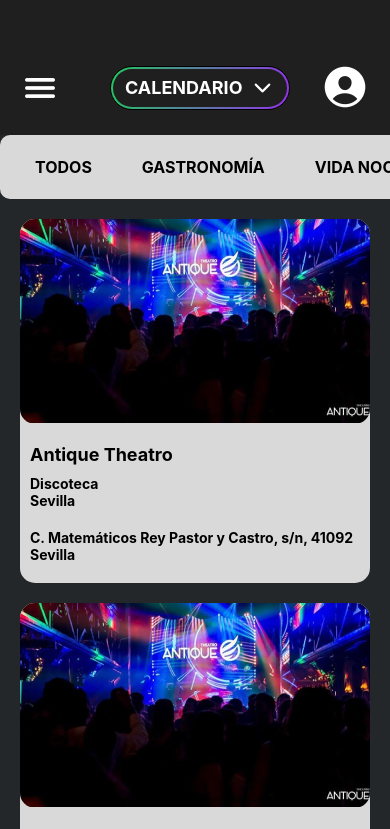
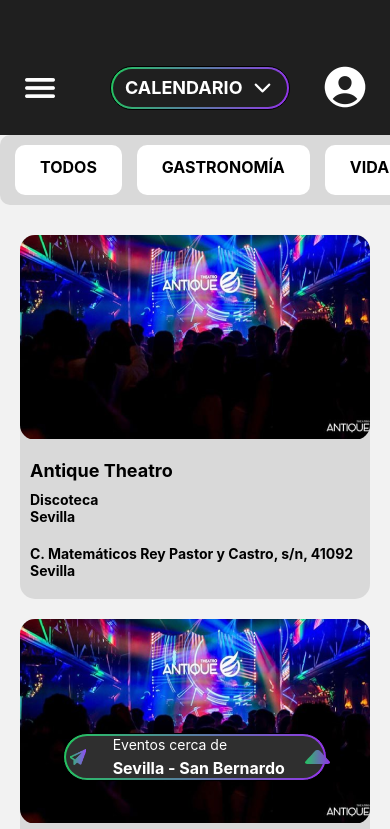
Before and after one commit to Guia-Social/GuiaSocial-Front, a React Native app: screen /Home in a window 390 px wide. Shown: the top 829 px of the page. Built offline with nearby package versions, Linux system fonts and the light colour scheme.

Commit message:
Pantalla HomeScreen terminada

```diff
--- a/package.json
+++ b/package.json
@@ -12,11 +12,11 @@
     "@react-native-async-storage/async-storage": "^2.1.0",
     "@react-navigation/stack": "^7.1.1",
     "expo": "~52.0.28",
+    "expo-linear-gradient": "~14.0.2",
     "expo-status-bar": "~2.0.1",
     "guiasocial": "file:",
     "react": "18.3.1",
-    "react-native": "0.76.6",
-    "expo-linear-gradient": "~14.0.2"
+    "react-native": "0.76.6"
   },
   "devDependencies": {
     "@babel/core": "^7.20.0"
--- a/src/paginas/tabs/HomeScreen.js
+++ b/src/paginas/tabs/HomeScreen.js
@@ -3,7 +3,6 @@
 import { useNavigation } from "@react-navigation/native";
 import { LinearGradient } from 'expo-linear-gradient';
 import { Ionicons } from "@expo/vector-icons";
-
 
 export function HomeScreen() {
   const navigation = useNavigation();
@@ -40,8 +39,7 @@
   ];
 
   return (
-    <ScrollView contentContainerStyle={styles.scrollContainer}>
-      {/* Encabezado */}
+    <>
       <View style={styles.header}>
         <View style={styles.headerLeft}>
           <TouchableOpacity style={styles.menuButton} onPress={() => navigation.navigate('Opciones')}>
@@ -60,15 +58,19 @@
               <Ionicons name="chevron-down" size={24} color="#fff"></Ionicons>
             </TouchableOpacity>
           </LinearGradient>
+        </View>
 
-        </View>
         <TouchableOpacity style={styles.profileButton} onPress={() => navigation.navigate('Perfil')}>
           <Ionicons name="person-circle" size={50} color="#fff"></Ionicons>
         </TouchableOpacity>
       </View>
 
-      {/* Categorías de eventos */}
-      <ScrollView horizontal showsHorizontalScrollIndicator={false} contentContainerStyle={styles.eventCategories}>
+      {/* Scroll horizontal de categorías de eventos */}
+      <ScrollView
+        horizontal
+        showsHorizontalScrollIndicator={false}
+        contentContainerStyle={styles.eventCategories}
+      >
         <TouchableOpacity style={styles.eventCategoryButton}>
           <Text style={styles.eventCategoryButtonText}>TODOS</Text>
         </TouchableOpacity>
@@ -93,6 +95,7 @@
       </ScrollView>
 
       {/* Lista de eventos */}
+      <ScrollView>
         <View style={styles.eventList}>
           {eventos.map((evento) => (
             <View key={evento.id} style={styles.eventCard}>
@@ -108,6 +111,35 @@
           ))}
         </View>
       </ScrollView>
+
+      {/* Boton localizaciones cercanas */}
+      <View style={styles.buttonLocation}>
+        {/* Degradado aplicado al borde del calendario */}
+        <LinearGradient
+          colors={['#22c55e', '#9333ea']}
+          start={{ x: 0, y: 0 }}
+          end={{ x: 1, y: 1 }}
+          style={styles.gradientBorder}
+        >
+          <View style={styles.backgroundContainer}>
+            <Image
+              source={require('../../../assets/direccion-vector.png')}
+              style={styles.iconLocationImage}
+            />
+            <TouchableOpacity style={styles.containerTextButton} onPress={() => navigation.navigate('SearchNearbyLocation')}>
+              <Text style={styles.nearEvents}>Eventos cerca de</Text>
+              <Text style={styles.nearEventsLocation}>Sevilla - San Bernardo</Text>
+            </TouchableOpacity>
+            <View style={styles.iconArrowUpImageContainer}>
+              <Image
+                source={require('../../../assets/flecha.png')}
+                style={styles.iconArrowUpImage}
+              />
+            </View>
+          </View>
+        </LinearGradient>
+      </View>
+    </>
   );
 }
 
@@ -116,10 +148,7 @@
     flex: 1,
     backgroundColor: '#23272A',
   },
-  scrollContainer: {
-    paddingBottom: 20,
-    backgroundColor: '#23272A',
-  },
+
   header: {
     flexDirection: 'row',
     justifyContent: 'space-between',
@@ -129,10 +158,12 @@
     paddingBottom: 20,
     backgroundColor: '#1F1F1F',
   },
+
   headerLeft: {
     flexDirection: 'row',
     alignItems: 'center',
   },
+
   menuButton: {
     marginRight: 50,
   },
@@ -146,6 +177,7 @@
     paddingVertical: 2,
     paddingHorizontal: 2,
   },
+
   calendarButton: {
     flexDirection: 'row',
     alignItems: 'center',
@@ -155,66 +187,81 @@
     paddingVertical: 6,
     paddingHorizontal: 12,
   },
+
   calendarTitle: {
     color: '#fff',
     fontSize: 18,
     fontWeight: 'bold',
     marginRight: 8,
-
   },
 
   eventCategories: {
-    paddingHorizontal: 10,
-    alignItems: 'center',
     flexDirection: 'row',
     backgroundColor: '#D9D9D9',
     paddingVertical: 10,
     borderRadius: 10,
+    paddingHorizontal: 15,
+    marginBottom: 10, // Añadimos espacio entre la cabecera y las categorías
   },
+
   eventCategoryButton: {
     paddingVertical: 12,
     paddingHorizontal: 25,
     borderRadius: 10,
+    marginRight: 15, // Espacio entre los botones
+    backgroundColor: '#ffffff', // Fondo blanco para los botones
+    justifyContent: 'center', // Centra el contenido dentro del botón
+    alignItems: 'center', // Asegura que el texto esté centrado
+    height: 50, // Asegura que los botones tengan una altura fija
   },
+
   eventCategoryButtonText: {
-    color: '#000000',
+    color: '#000000',  // Color de texto negro
     fontSize: 16,
     fontWeight: 'bold',
+    textAlign: 'center',  // Centra el texto dentro del botón
+    flex: 1, // Asegura que el texto ocupe todo el espacio disponible
   },
+
   eventList: {
     paddingHorizontal: 20,
     marginTop: 20,
   },
+
   eventCard: {
     marginBottom: 20,
     backgroundColor: '#D9D9D9',
     borderRadius: 15,
     padding: 0,
   },
+
   eventImage: {
     width: '100%',
     borderRadius: 15,
     marginBottom: 10,
-    padding: 100,
   },
+
   eventTitle: {
     padding: 10,
     color: '#000000',
     fontSize: 18,
     fontWeight: 'bold',
   },
+
   eventLocation: {
     paddingHorizontal: 10,
     color: '#000000',
     fontSize: 14,
     fontWeight: 'bold',
   },
+
   eventCity: {
     paddingHorizontal: 10,
     color: '#000000',
     fontSize: 14,
     fontWeight: 'bold',
   },
+
   eventStreet: {
     paddingHorizontal: 10,
     paddingVertical: 20,
@@ -222,4 +269,72 @@
     fontSize: 14,
     fontWeight: 'bold',
   },
+
+  /* Estilos boton localizacion cercana */
+  buttonLocation: {
+    borderRadius: 50,
+    overflow: 'hidden',
+    alignItems: 'center',
+    justifyContent: 'center',
+    flexDirection: 'row',
+    position: 'fixed',
+    bottom: '7%',
+    width: '90%',
+    left: '5%',
+    borderWidth: 1,
+    borderColor: 'transparent',
+    paddingVertical: 3,
+    paddingHorizontal: 3,
+    zIndex: 10000,
+  },
+
+  nearByLocationsContainerButton: {
+    flexDirection: 'row',
+    alignItems: 'center',
+    justifyContent: 'space-between',
+    width: '100%',
+    backgroundColor: '#2F2F2F',
+    borderRadius: 50,
+    paddingHorizontal: 35,
+    paddingVertical: 15,
+  },
+
+  backgroundContainer: {
+    flexDirection: 'row',
+    justifyContent: 'center',
+    alignItems: 'center',
+    backgroundColor: '#2F2F2F',
+    borderRadius: 50,
+  },
+
+  containerTextButton: {
+    flexDirection: 'column', // Organiza los textos en una columna
+    alignItems: 'flex-start', // Centra los textos horizontalmente
+    justifyContent: 'flex-start', // Centra los textos verticalmente dentro del contenedor
+    marginHorizontal: 7, // Espaciado horizontal
+    width: '80%', // Ancho del contenedor de texto
+  },
+
+  nearEvents: {
+    fontSize: 14,
+    color: '#fff',
+    fontWeight: 'normal',
+    marginBottom: 5, // Espacio entre las líneas de texto
+    textAlign: 'center', // Centra el texto en la línea
+    marginLeft: 20,
+  },
+
+  nearEventsLocation: {
+    fontSize: 16,
+    color: '#fff',
+    fontWeight: 'bold',
+    textAlign: 'center', // Centra el texto en la línea
+    marginLeft: 20,
+  },
+
+  iconLocationImage: {
+    width: 16,   // Reducir el tamaño del icono
+    height: 16,  // Reducir el tamaño del icono
+    marginLeft: 10,
+  },
 });
```
Also changed, not shown: assets/icono-flecha.png (added). Lines whose indentation alone changed are shown as unchanged.
